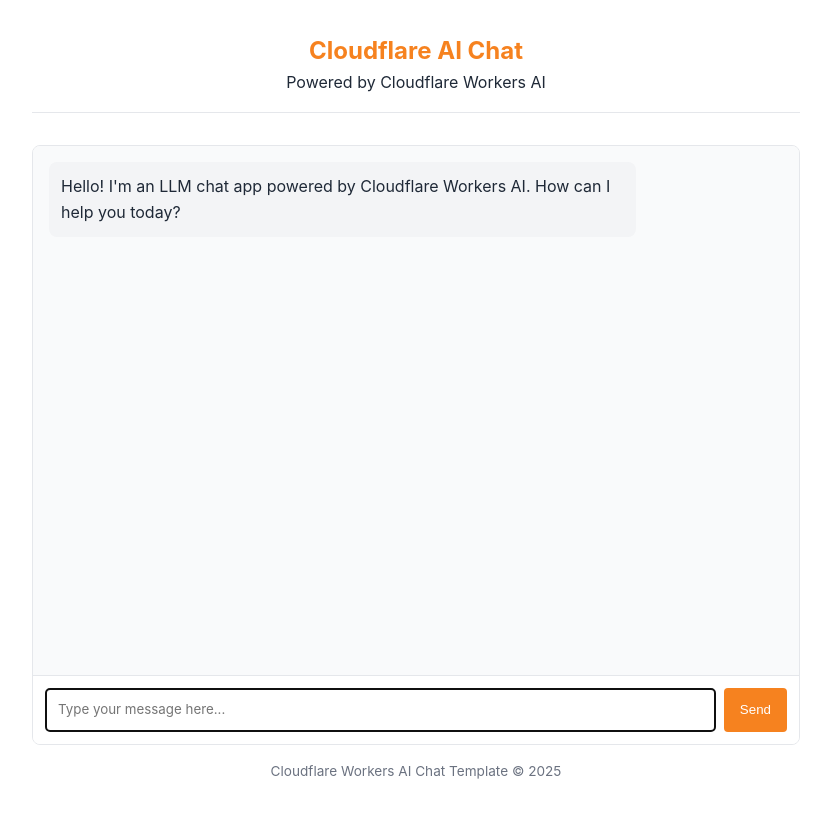
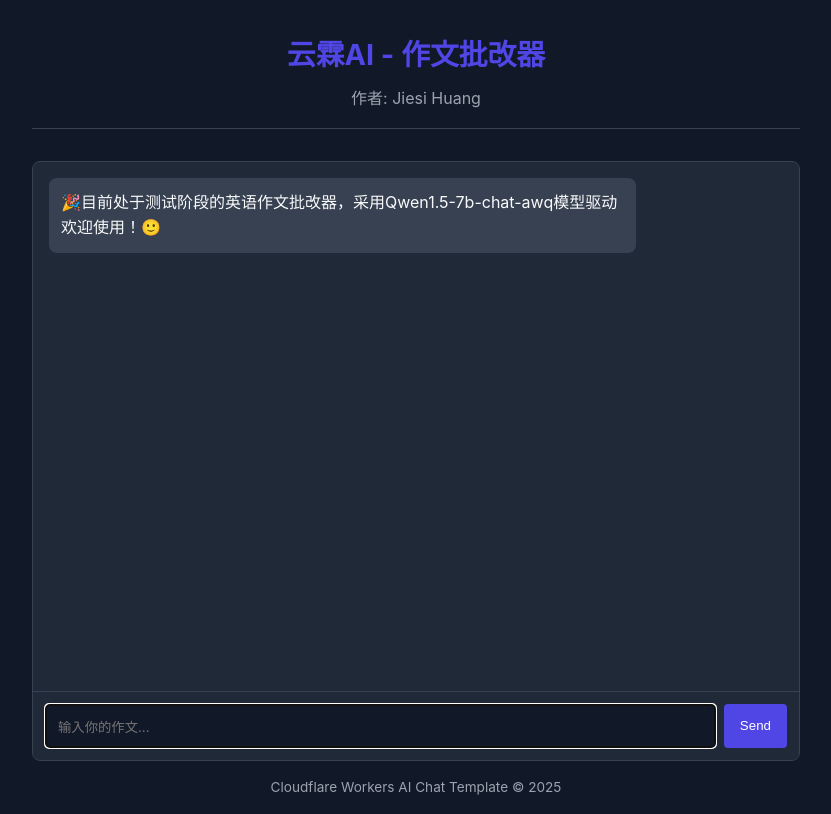
Before and after one commit to ZST258/llm-chat-app-template, a website: page public/index.html in a window 1280 px wide. Shown: the whole page, without its empty margins (224-1055 px from the left). Drawn offline with Linux system fonts and the light colour scheme.

Commit message:
Update index.html

```diff
--- a/public/index.html
+++ b/public/index.html
@@ -3,17 +3,18 @@
   <head>
     <meta charset="UTF-8" />
     <meta name="viewport" content="width=device-width, initial-scale=1.0" />
-    <title>LLM Chat App</title>
+    <title>云霖AI - 作文批改器</title>
     <style>
       :root {
-        --primary-color: #f6821f;
-        --primary-hover: #e67e22;
-        --light-bg: #f9fafb;
-        --border-color: #e5e7eb;
-        --text-color: #1f2937;
-        --text-light: #6b7280;
-        --user-msg-bg: #fff2e6;
-        --assistant-msg-bg: #f3f4f6;
+        --primary-color: #4f46e5;
+        --primary-hover: #4338ca;
+        --light-bg: #1f2937;
+        --border-color: #374151;
+        --text-color: #f9fafb;
+        --text-light: #9ca3af;
+        --user-msg-bg: #3b82f6;
+        --assistant-msg-bg: #374151;
+        --background-color: #111827;
       }
 
       * {
@@ -28,6 +29,7 @@
           Cantarell, sans-serif;
         line-height: 1.6;
         color: var(--text-color);
+        background-color: var(--background-color);
         max-width: 800px;
         margin: 0 auto;
         padding: 1rem;
@@ -41,8 +43,13 @@
       }
 
       h1 {
-        font-size: 1.5rem;
+        font-size: 1.8rem;
         color: var(--primary-color);
+      }
+
+      header p {
+        color: var(--text-light);
+        margin-top: 0.5rem;
       }
 
       .chat-container {
@@ -53,13 +60,13 @@
         border: 1px solid var(--border-color);
         border-radius: 8px;
         overflow: hidden;
+        background-color: var(--light-bg);
       }
 
       .chat-messages {
         flex: 1;
         overflow-y: auto;
         padding: 1rem;
-        background-color: var(--light-bg);
       }
 
       .message {
@@ -67,12 +74,14 @@
         padding: 0.75rem;
         border-radius: 8px;
         max-width: 80%;
+        word-wrap: break-word;
       }
 
       .user-message {
         background-color: var(--user-msg-bg);
         align-self: flex-end;
         margin-left: auto;
+        color: white;
       }
 
       .assistant-message {
@@ -84,7 +93,7 @@
         display: flex;
         padding: 0.75rem;
         border-top: 1px solid var(--border-color);
-        background-color: white;
+        background-color: var(--light-bg);
       }
 
       #user-input {
@@ -95,6 +104,8 @@
         font-family: inherit;
         resize: none;
         min-height: 44px;
+        background-color: #111827;
+        color: var(--text-color);
       }
 
       #send-button {
@@ -138,28 +149,28 @@
   </head>
   <body>
     <header>
-      <h1>Cloudflare AI Chat</h1>
-      <p>Powered by Cloudflare Workers AI</p>
+      <h1>云霖AI - 作文批改器</h1>
+      <p>作者: Jiesi Huang</p>
     </header>
 
     <div class="chat-container">
       <div id="chat-messages" class="chat-messages">
         <div class="message assistant-message">
           <p>
-            Hello! I'm an LLM chat app powered by Cloudflare Workers AI. How can
-            I help you today?
+            🎉目前处于测试阶段的英语作文批改器，采用Qwen1.5-7b-chat-awq模型驱动<br />
+            欢迎使用！🙂
           </p>
         </div>
       </div>
 
       <div class="typing-indicator" id="typing-indicator">
-        AI is thinking...
+        正在批改中...
       </div>
 
       <div class="message-input">
         <textarea
           id="user-input"
-          placeholder="Type your message here..."
+          placeholder="输入你的作文..."
           rows="1"
           autofocus
         ></textarea>
```
